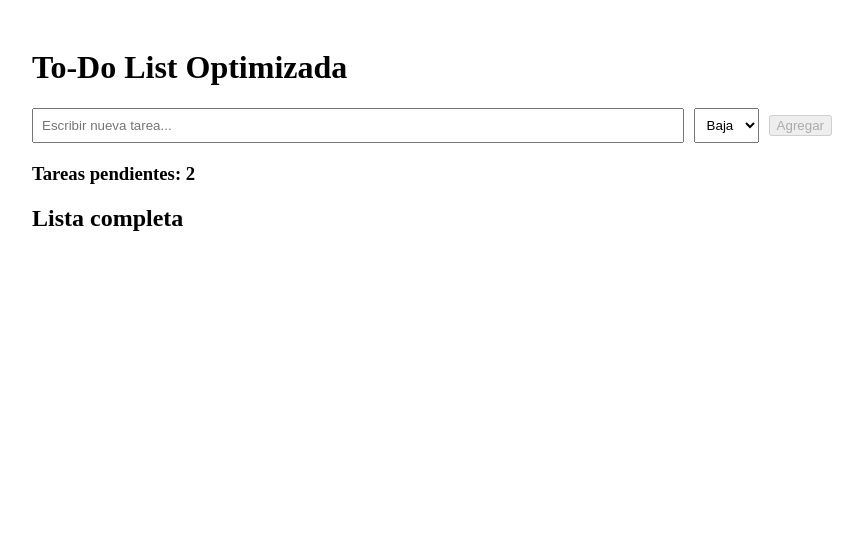
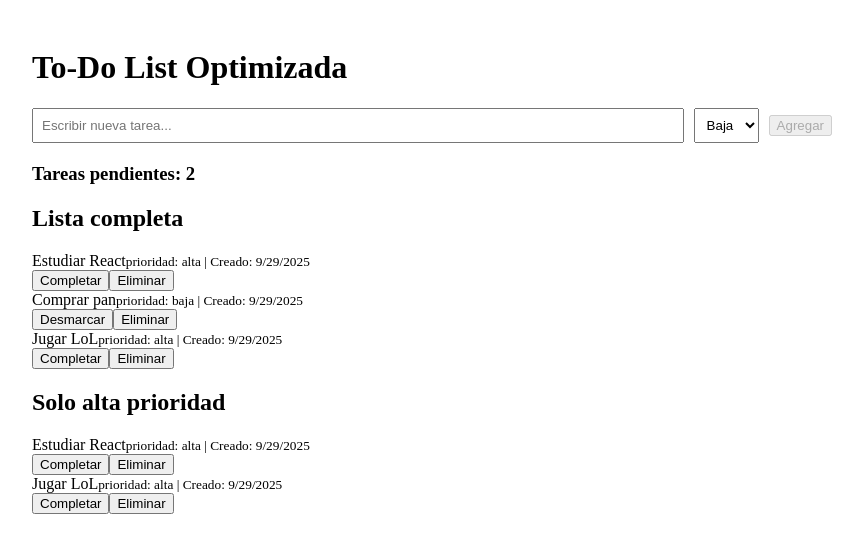
Before and after one commit to FelipePaladino407/ToDoOptimizada, a React (Create React App) app: page / in a window 1280 px wide. Shown: the top 552 px of the page, without its empty margins (208-1071 px from the left). Built offline with nearby package versions, Linux system fonts and the light colour scheme.

Commit message:
TaskList agregado

```diff
--- a/src/App.jsx
+++ b/src/App.jsx
@@ -44,7 +44,7 @@ function App() {
             <h3>Tareas pendientes: {pendingCount}</h3>
 
             <h2>Lista completa</h2>
-            {/* <TaskList
+            <TaskList
                 tasks={tasks}
                 toggleTask={toggleTask}
                 deleteTask={deleteTask}
@@ -55,7 +55,7 @@ function App() {
                 tasks={highPriorityTasks}
                 toggleTask={toggleTask}
                 deleteTask={deleteTask}
-            /> */}
+            />
         </div>
     );
 }
--- a/src/components/TaskList.jsx
+++ b/src/components/TaskList.jsx
@@ -0,0 +1,42 @@
+import React from "react";
+
+const TaskList = ({ tasks, toggleTask, deleteTask }) => {
+    if (!tasks || tasks.length === 0) {
+        return (
+            <div>
+                No hay tareas para mostrar
+            </div>
+        );
+    }
+
+
+    return (
+        <div>
+            {tasks.map(task => (
+                <div key={task.id}>
+                    <div>
+                        <span className={task.completed ? 'completed' : ''}>
+                            {task.text}
+                        </span>
+                        <small>
+                            prioridad: {task.priority} |
+                            Creado: {new Date(task.createdAt).toLocaleDateString()}
+                        </small>
+                    </div>
+
+                    <div>
+                        <button onClick={() => toggleTask(task.id)}>
+                            {task.completed ? 'Desmarcar' : 'Completar'}
+                        </button>
+
+                        <button onClick={() => deleteTask(task.id)}>
+                            Eliminar
+                        </button>
+                    </div>
+                </div>
+            ))}
+        </div>
+    );
+};
+
+export default TaskList;
```
